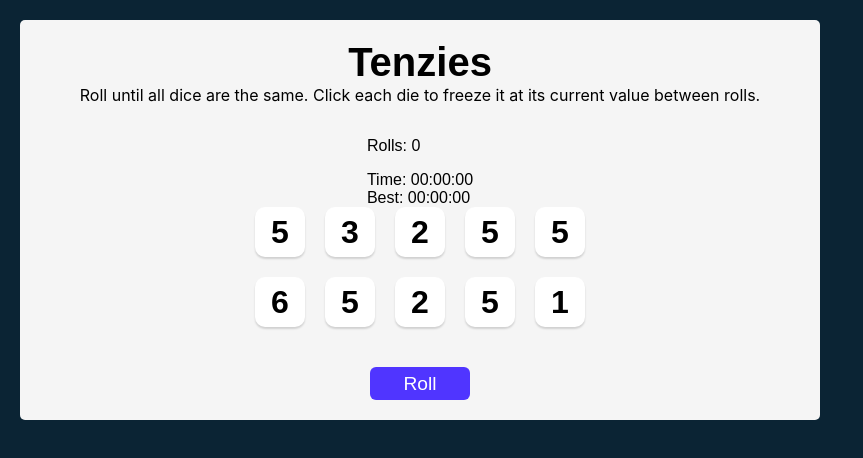
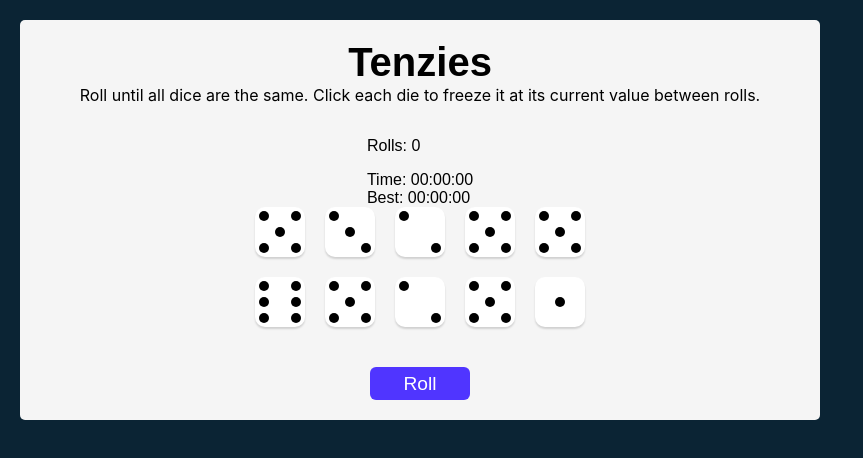
Before and after one commit to eva-lng/tenzies, a React (Vite) app: page / in a window 1280 px wide. Shown: the top 458 px of the page, without its empty margins (0-863 px from the left). Built offline with nearby package versions, Linux system fonts and the light colour scheme.

Commit message:
Changed dice to display dots instead of numbers

```diff
--- a/src/Die.jsx
+++ b/src/Die.jsx
@@ -1,13 +1,26 @@
+import Dot from "./Dot"
+
 export default function Die(props) {
+  const currentBgColor = props.isHeld ? "#59E391" : "white"
   const styles = {
-    backgroundColor: props.isHeld ? "#59E391" : "white"
-}
+    backgroundColor: currentBgColor
+  }
 
   return (
     <div className="die-face" style={styles} onClick={props.holdDice}>
-      <h2 className="die-num">
-        {props.value}
-      </h2>
+      <div className="column">
+        <Dot value={props.value} numbers={[2, 3, 4, 5, 6]} currentBgColor={currentBgColor} />
+        <Dot value={props.value} numbers={[6]} currentBgColor={currentBgColor} />
+        <Dot value={props.value} numbers={[4, 5, 6]} currentBgColor={currentBgColor} />
+      </div>
+      <div className="column">
+        <Dot value={props.value} numbers={[1, 3, 5]} currentBgColor={currentBgColor} />
+      </div>
+      <div className="column">
+        <Dot value={props.value} numbers={[4, 5, 6]} currentBgColor={currentBgColor} />
+        <Dot value={props.value} numbers={[6]} currentBgColor={currentBgColor} />
+        <Dot value={props.value} numbers={[2, 3, 4, 5, 6]} currentBgColor={currentBgColor} />
+      </div>
     </div>
   )
 }
--- /dev/null
+++ b/src/Dot.jsx
@@ -0,0 +1,9 @@
+export default function Dot(props) {
+  const styles = {
+    backgroundColor: props.numbers.includes(props.value) ? "black" : props.currentBgColor
+  }
+
+  return (
+    <span className="dot" style={styles}></span>
+  )
+}
--- a/src/styles.css
+++ b/src/styles.css
@@ -45,14 +45,27 @@ main {
   width: 50px;
   box-shadow: 0px 2px 2px rgba(0, 0, 0, 0.15);
   border-radius: 10px;
+  padding: 4px;
   display: flex;
-  justify-content: center;
-  align-items: center;
+  justify-content: space-between;
   cursor: pointer;
 }
 
-.die-num {
-  font-size: 2rem;
+.column {
+  display: flex;
+  flex-direction: column;
+  justify-content: space-between;
+}
+
+.column:nth-of-type(2) {
+  justify-content: center;
+}
+
+.dot {
+  display: block;
+  width: 10px;
+  height: 10px;
+  border-radius: 50%;
 }
 
 .roll-dice {
```
